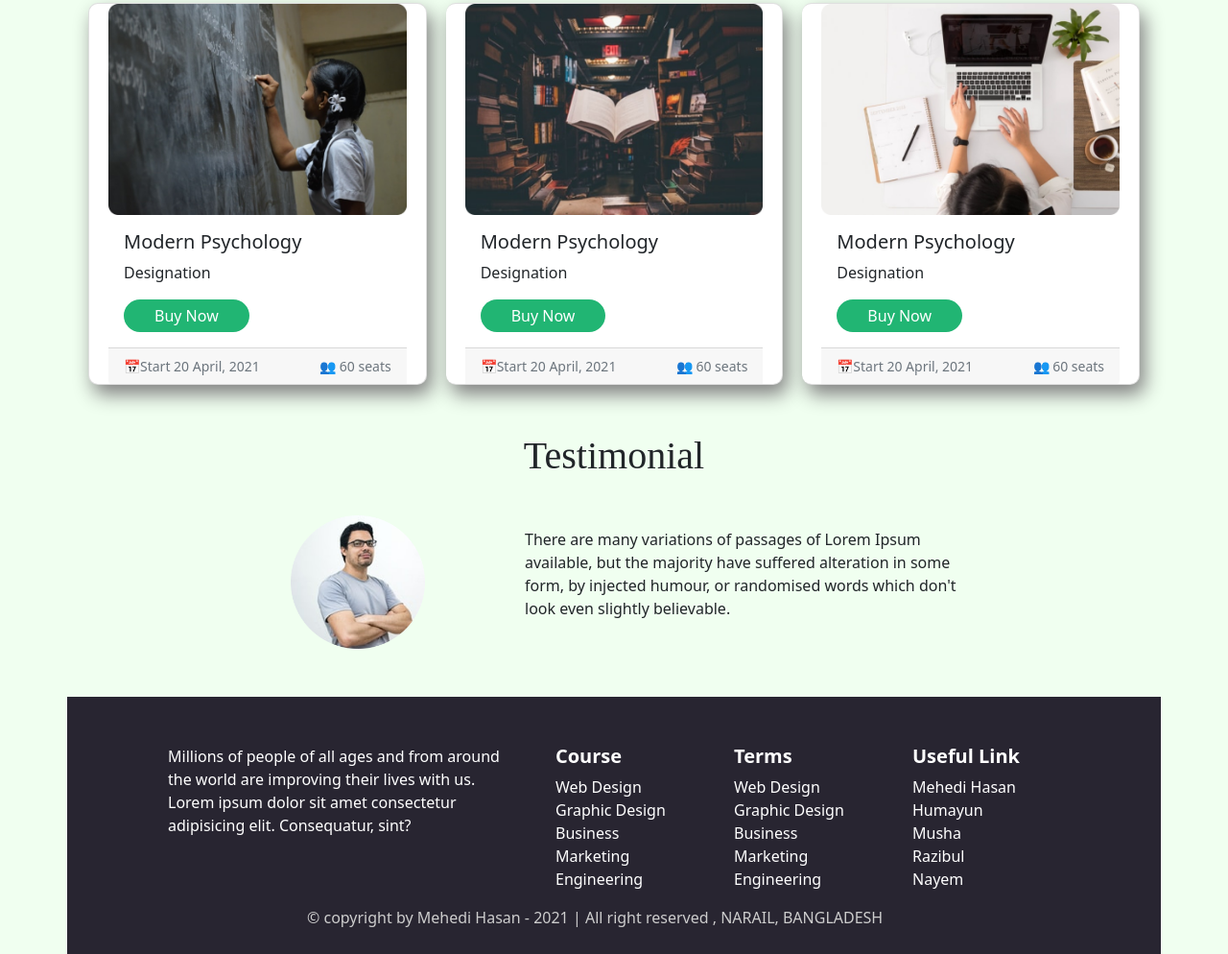
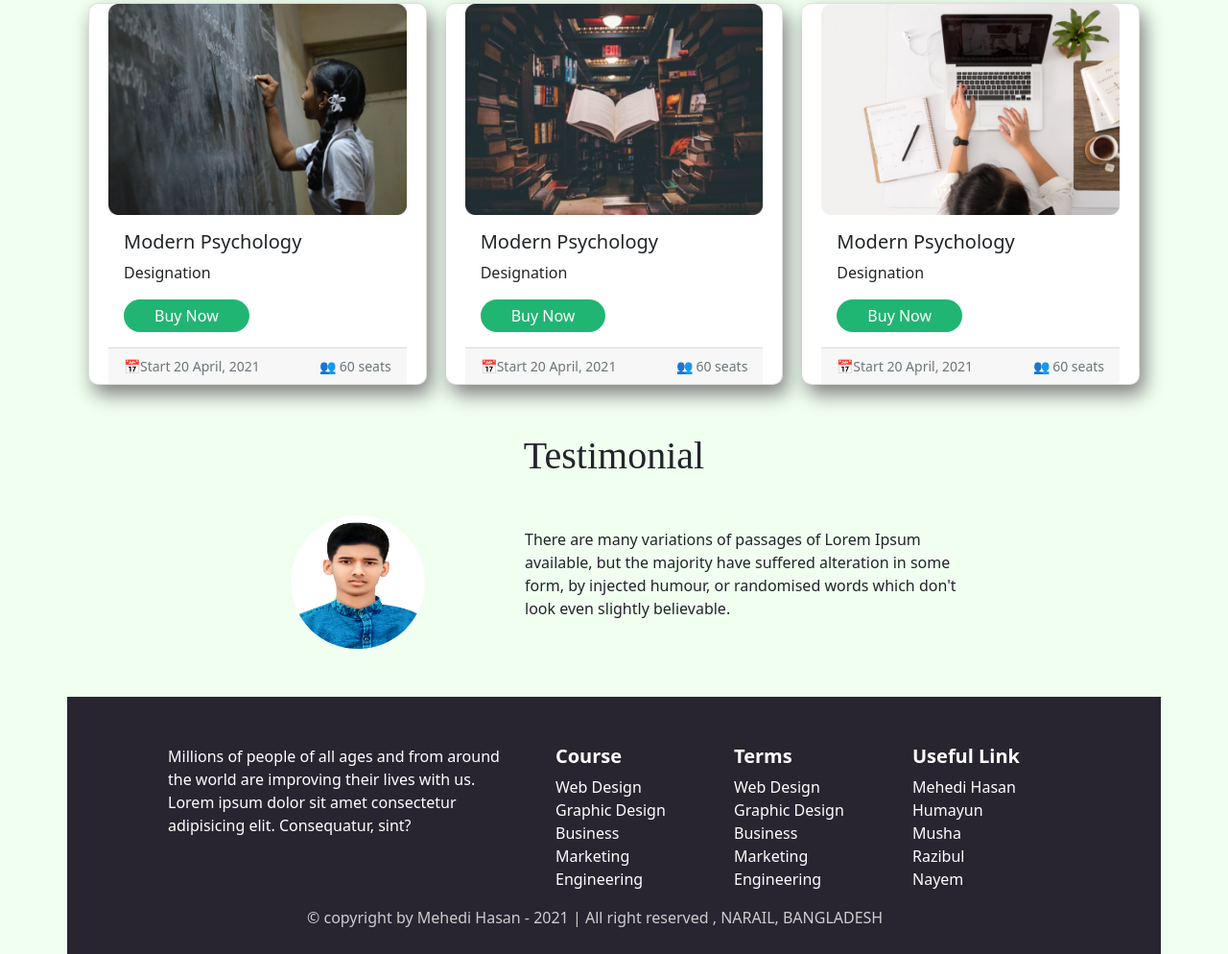
Before and after one commit to developer-mashmehedi/e-school, a plain HTML site: page index.html in a window 1280 px wide. Shown: the part 958-1952 px from the top of the page at 96% size. Drawn offline with nearby package versions, Linux system fonts and the light colour scheme.

Commit message:
added logo

```diff
--- a/index.html
+++ b/index.html
@@ -138,7 +138,7 @@
     <div class="container content-box">
       <div class="d-flex justify-content-center align-items-center">
         <div class="col-md-3">
-          <img class="img-fluid w-50" src="images/e-school-resources-master/Photos/Man.png" alt="">
+          <img class="img-fluid w-50 mehedi" src="images/e-school-resources-master/Photos/logo.jpg" alt="">
       </div>
       <div class="col-md-5">
           <p>There are many variations of passages of Lorem Ipsum available, but the
--- a/style.css
+++ b/style.css
@@ -99,3 +99,6 @@ h1{
       border-radius: 10px !important;
       margin: 0px 10px !important;
   }
+  .mehedi{
+      border-radius: 50%;
+  }
```
Also changed, not shown: images/e-school-resources-master/Photos/logo.jpg (added).
